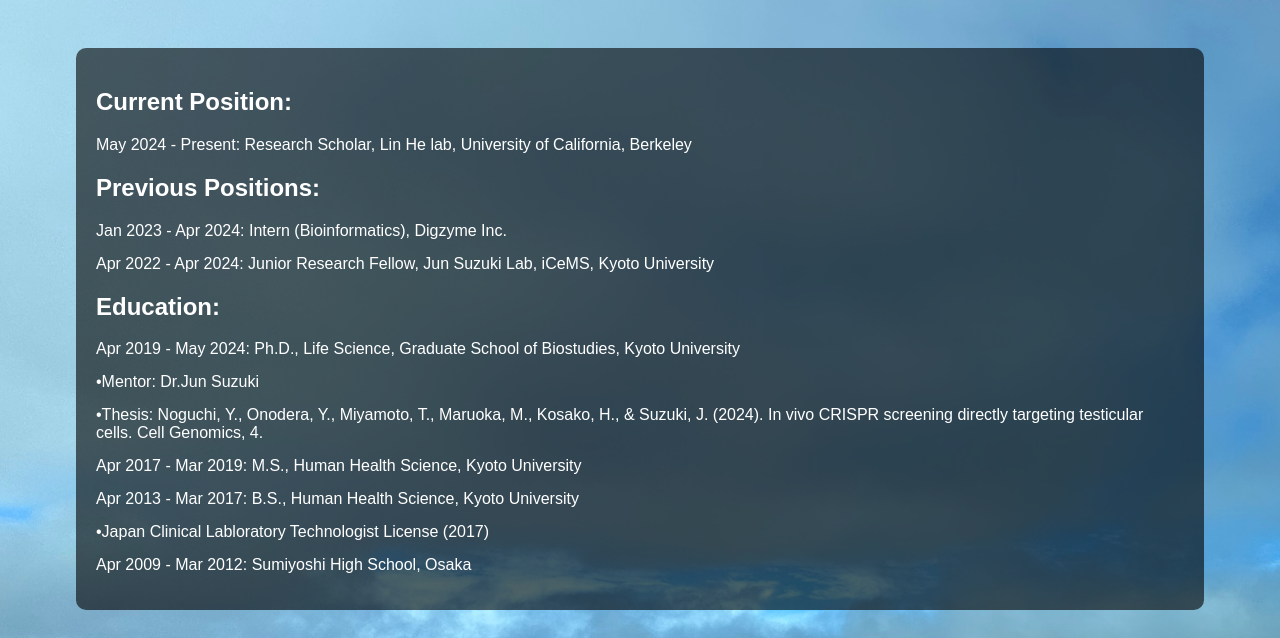
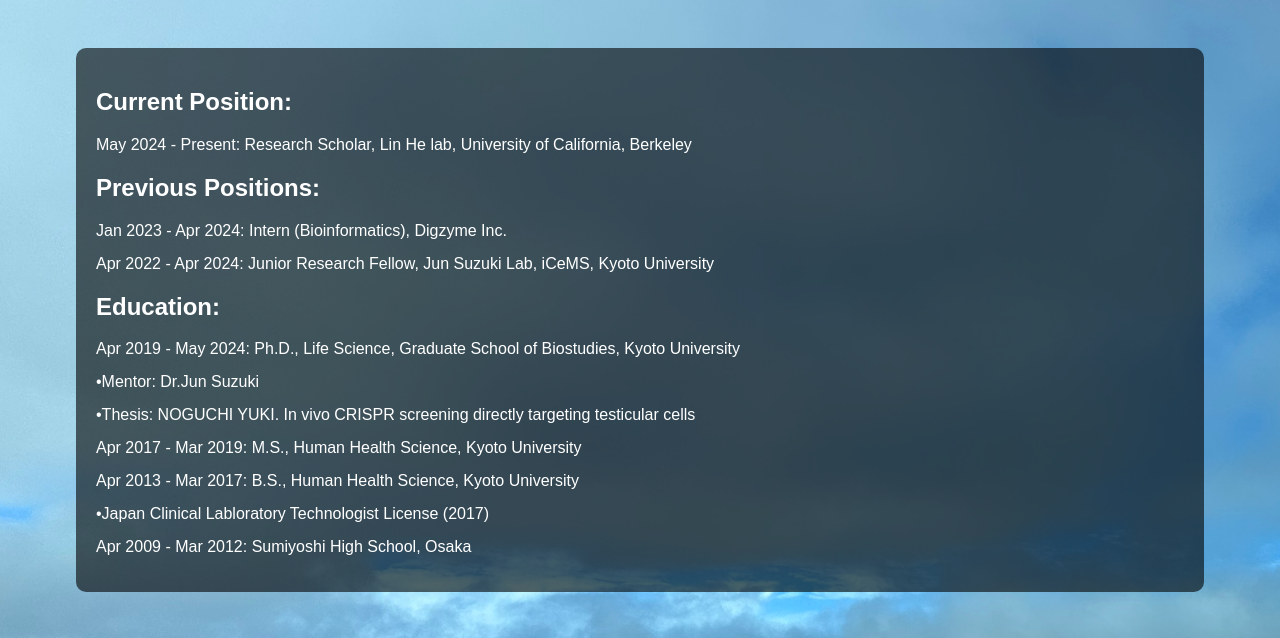
Before and after one commit to nyuhki/YukiNoguchi, a plain HTML site: page Profile.html in a window 1280 px wide. Shown: the part 162-800 px from the top of the page. Drawn offline with Linux system fonts and the light colour scheme; files that its build step writes are made by us from their sources.

Commit message:
Update Profile.html

```diff
--- a/Profile.html
+++ b/Profile.html
@@ -127,7 +127,7 @@
 		<ul>
 			<li>Apr 2019 - May 2024: Ph.D., Life Science, Graduate School of Biostudies, Kyoto University</li>
 			<li><a href="http://www.suzuki.icems.kyoto-u.ac.jp/en" target="_blank">•Mentor: Dr.Jun Suzuki</li>
-			<li><a href="https://doi.org/10.1016/j.xgen.2024.100510" target="_blank">•Thesis: Noguchi, Y., Onodera, Y., Miyamoto, T., Maruoka, M., Kosako, H., & Suzuki, J. (2024). In vivo CRISPR screening directly targeting testicular cells. Cell Genomics, 4.</a></li>
+			<li><a href="https://repository.kulib.kyoto-u.ac.jp/dspace/handle/2433/289784" target="_blank">•Thesis: NOGUCHI YUKI. In vivo CRISPR screening directly targeting testicular cells</a></li>
 			<li>Apr 2017 - Mar 2019: M.S., Human Health Science, Kyoto University</li>
 			<li>Apr 2013 - Mar 2017: B.S., Human Health Science, Kyoto University</li>
 			<li>•Japan Clinical Labloratory Technologist License (2017)</li>
```
